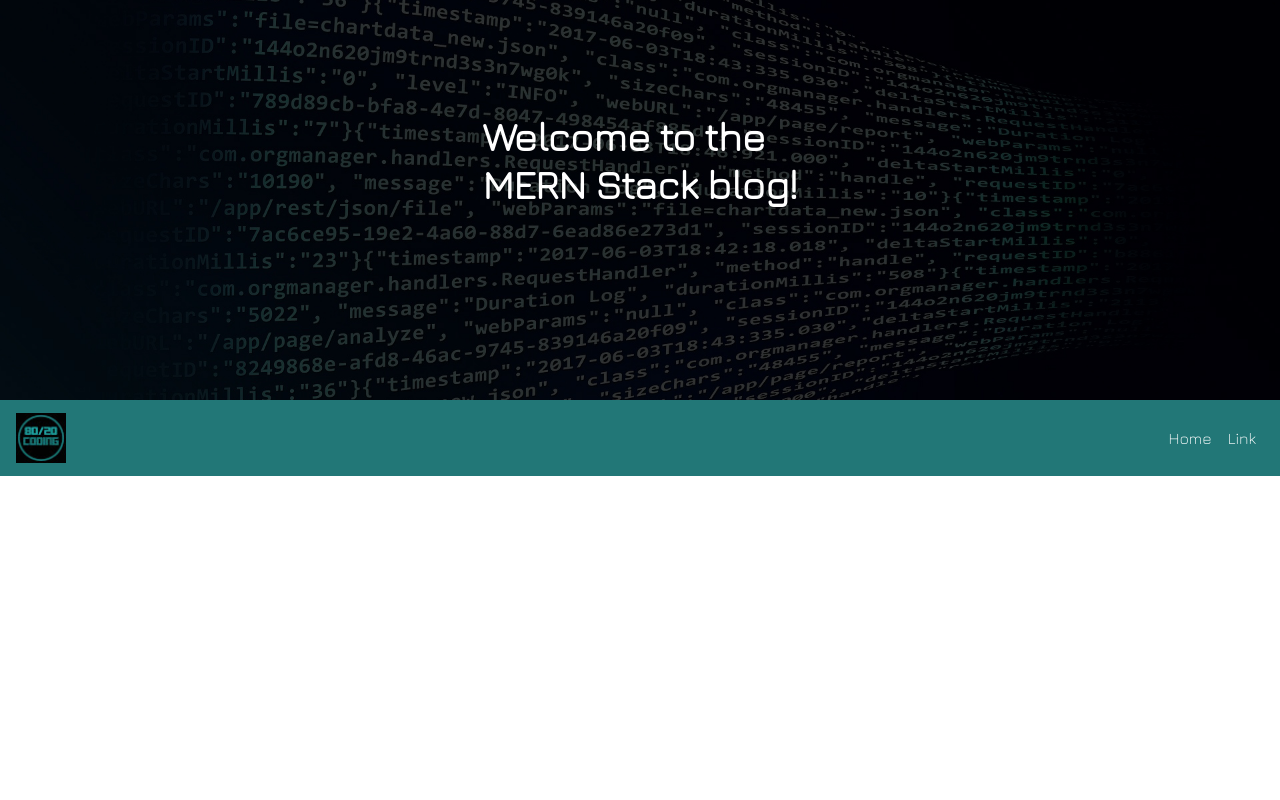
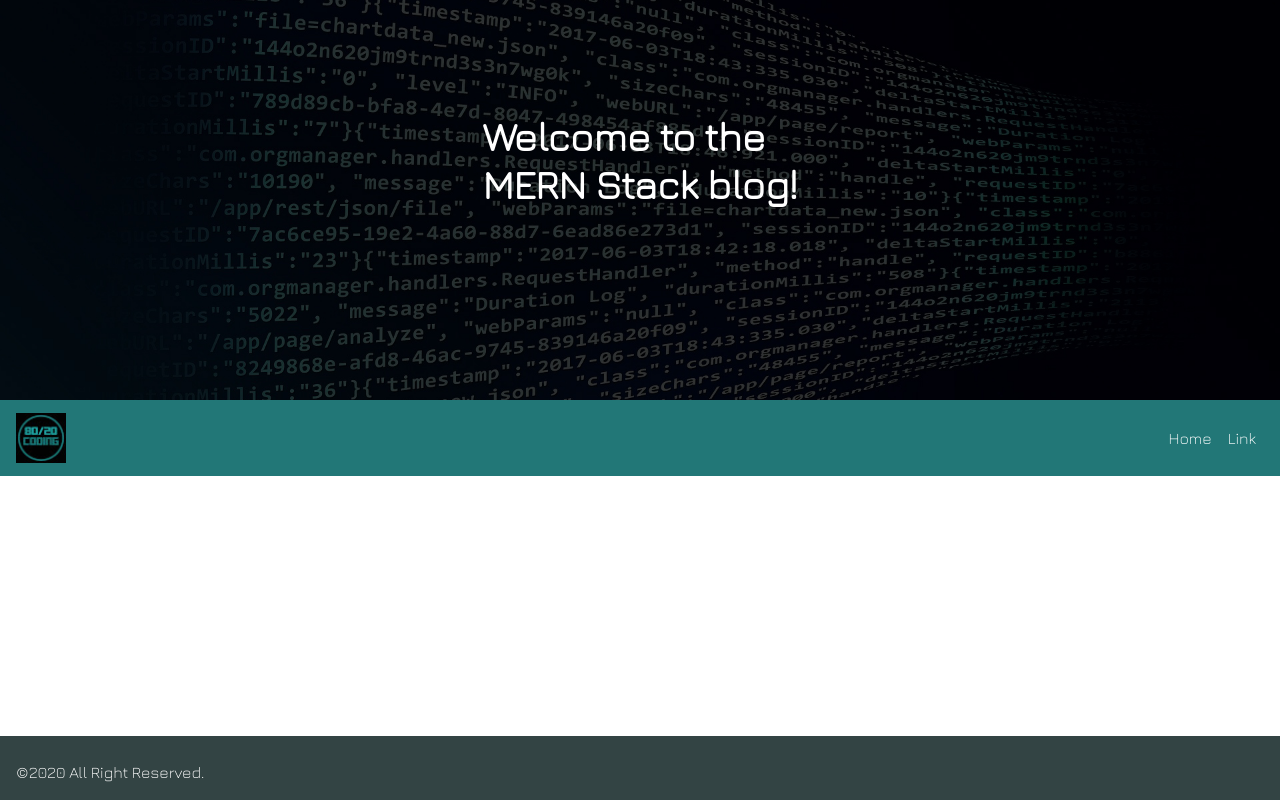
Before and after one commit to thanush96/MERN_Blog_Client, a React (Create React App) app: page / in a window 1280 px wide. Built offline with nearby package versions, Linux system fonts and the light colour scheme.

Commit message:
Step 4 : Add Footer and Footer Container

```diff
--- a/src/App.js
+++ b/src/App.js
@@ -3,12 +3,14 @@
 import 'bootstrap/dist/css/bootstrap.min.css'
 import Header from './components/layouts/Header';
 import Navbar from './components/layouts/Navbar';
+import Footer from './components/layouts/Footer';
 
 function App() {
   return (
     <div className="App">
-      <Header/>
-      <Navbar/>
+      <Header />
+      <Navbar />
+      <Footer/>
     </div>
   );
 }
--- /dev/null
+++ b/src/components/layouts/Footer.js
@@ -0,0 +1,24 @@
+import React from 'react'
+import styled from 'styled-components'
+
+const Footer = () => {
+    return (
+        <FooterContainer>
+            <span style={{ color: "#fff", top: "1.5rem", left: "1rem", position: "relative" }}>
+                &copy;{new Date().getFullYear()} All Right Reserved.
+            </span>
+        </FooterContainer>
+    );
+};
+
+export default Footer;
+
+//FOOTER CONTAINER
+const FooterContainer = styled.footer`
+background: #344;
+height: 4rem;
+position:fixed;
+left:0;
+bottom:0;
+width:100%;
+`
```
